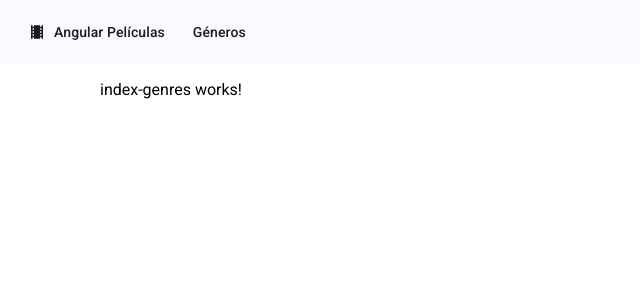
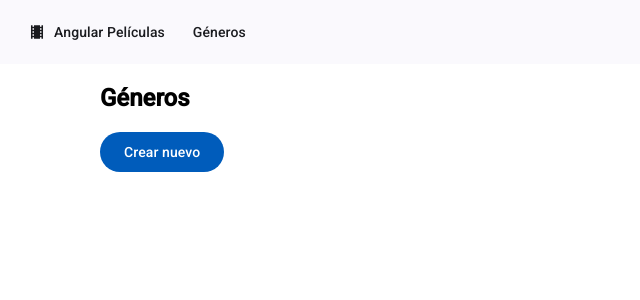
Before and after one commit to Gmjgerardo/angular-peliculas, an Angular app: page /generos in a window 1280 px wide. Shown: the top 300 px of the page, without its empty margins (0-640 px from the left). Built offline with nearby package versions, Linux system fonts and the light colour scheme.

Commit message:
Adding create genres component

```diff
--- a/src/app/app.routes.ts
+++ b/src/app/app.routes.ts
@@ -1,8 +1,10 @@
 import { Routes } from '@angular/router';
 import { LandingPageComponent } from './landing-page/landing-page.component';
 import { IndexGenresComponent } from './genres/index-genres/index-genres.component';
+import { CreateGenreComponent } from './genres/create-genre/create-genre.component';
 
 export const routes: Routes = [
   { path: '', component: LandingPageComponent },
   { path: 'generos', component: IndexGenresComponent },
+  { path: 'generos/crear', component: CreateGenreComponent },
 ];
--- /dev/null
+++ b/src/app/genres/create-genre/create-genre.component.html
@@ -0,0 +1 @@
+<button mat-flat-button type="button" (click)="saveChanges()">Guardar cambios</button>
--- /dev/null
+++ b/src/app/genres/create-genre/create-genre.component.ts
@@ -0,0 +1,18 @@
+import { Component, inject } from '@angular/core';
+import { MatButtonModule } from '@angular/material/button';
+import { Router } from '@angular/router';
+
+@Component({
+  selector: 'app-create-genre',
+  standalone: true,
+  imports: [MatButtonModule],
+  templateUrl: './create-genre.component.html',
+  styleUrl: './create-genre.component.css'
+})
+export class CreateGenreComponent {
+  router: Router = inject(Router);
+
+  saveChanges(): void {
+    this.router.navigate(['/generos']);
+  }
+}
--- a/src/app/genres/index-genres/index-genres.component.html
+++ b/src/app/genres/index-genres/index-genres.component.html
@@ -1 +1,3 @@
-<p>index-genres works!</p>
+<h2>Géneros</h2>
+
+<button mat-flat-button routerLink="/generos/crear">Crear nuevo</button>
--- a/src/app/genres/index-genres/index-genres.component.ts
+++ b/src/app/genres/index-genres/index-genres.component.ts
@@ -1,9 +1,11 @@
 import { Component } from '@angular/core';
+import { MatButtonModule } from '@angular/material/button';
+import { RouterLink } from '@angular/router';
 
 @Component({
   selector: 'app-index-genres',
   standalone: true,
-  imports: [],
+  imports: [MatButtonModule, RouterLink],
   templateUrl: './index-genres.component.html',
   styleUrl: './index-genres.component.css'
 })
```
Also changed, not shown: src/app/genres/create-genre/create-genre.component.css (added).
